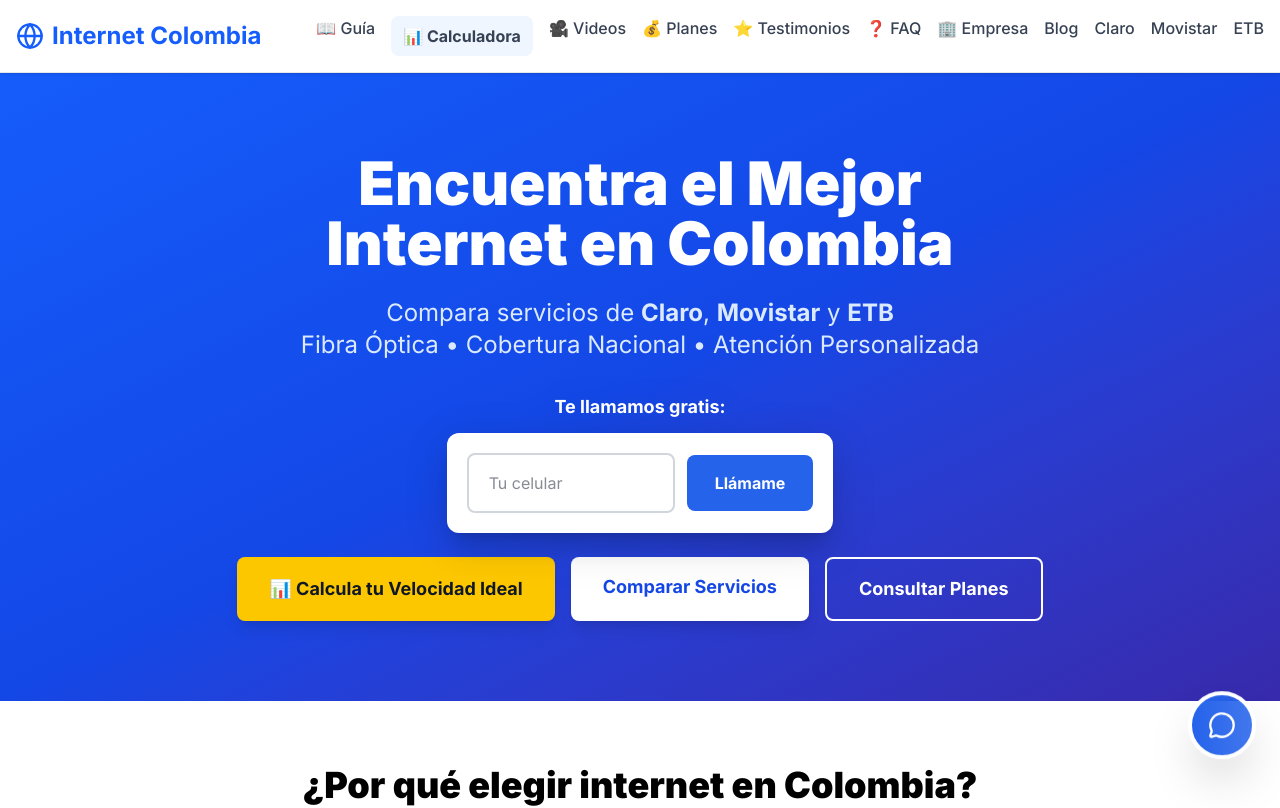
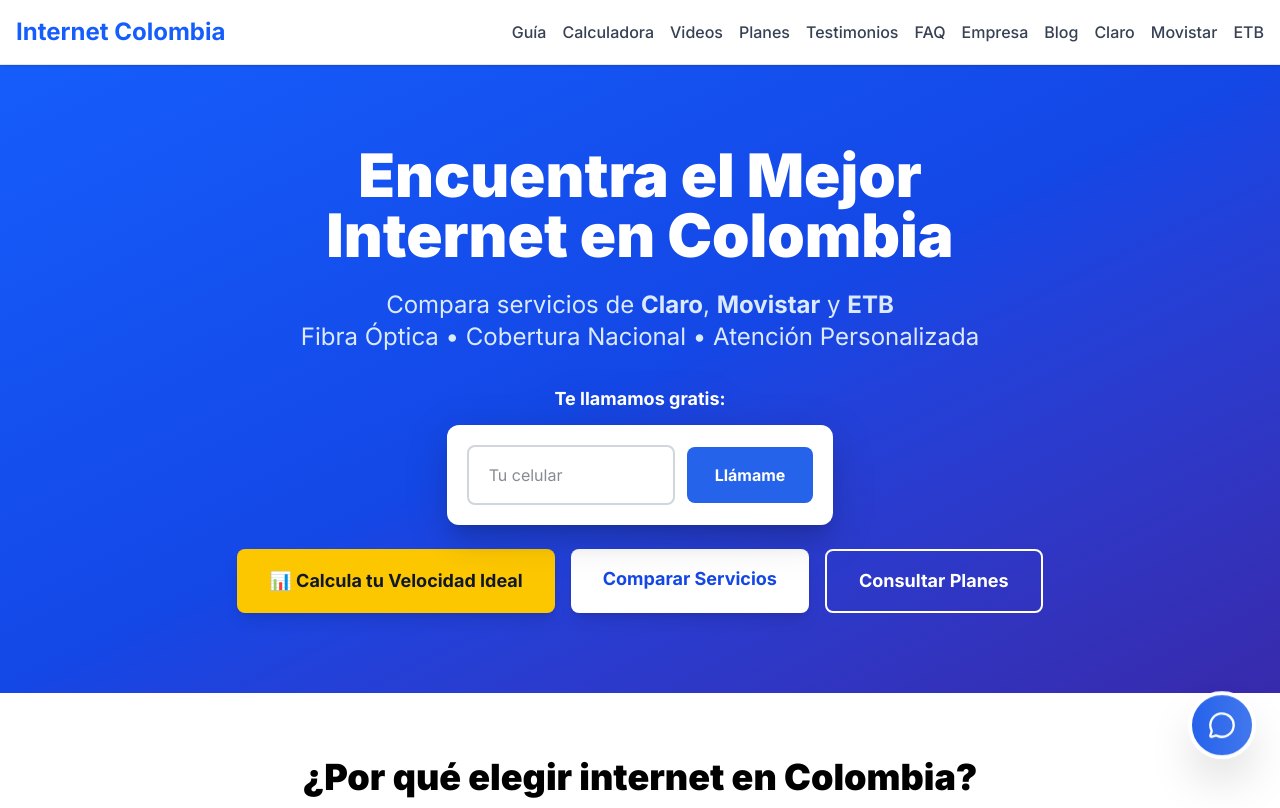
Before and after one commit to lordmacu/comparador, a Next.js app: page / in a window 1280 px wide. Shown: the top 808 px of the page. Built offline with nearby package versions, Linux system fonts and the light colour scheme.

Commit message:
Clean header - remove icons and unify navigation formatting

```diff
--- a/components/Header.tsx
+++ b/components/Header.tsx
@@ -1,7 +1,6 @@
 'use client';
 
 import { usePathname } from 'next/navigation';
-import { Globe } from 'lucide-react';
 
 export default function Header() {
   const pathname = usePathname();
@@ -17,31 +16,30 @@
     <header className="bg-white border-b border-gray-200 sticky top-0 z-50 shadow-sm">
       <nav className="container mx-auto px-4 py-4">
         <div className="flex items-center justify-between">
-          <a href="/" className="text-2xl font-bold text-blue-600 flex items-center gap-2">
-            <Globe size={28} />
+          <a href="/" className="text-2xl font-bold text-blue-600">
             Internet Colombia
           </a>
           <div className="flex gap-4">
             <a href="/guia-completa" className="text-gray-700 hover:text-blue-600 font-medium transition-colors">
-              📖 Guía
+              Guía
             </a>
-            <a href="/calculadora" className="text-gray-700 hover:text-blue-600 font-bold transition-colors bg-blue-50 px-3 py-2 rounded-lg">
-              📊 Calculadora
+            <a href="/calculadora" className="text-gray-700 hover:text-blue-600 font-medium transition-colors">
+              Calculadora
             </a>
             <a href="/videos" className="text-gray-700 hover:text-blue-600 font-medium transition-colors">
-              🎥 Videos
+              Videos
             </a>
             <a href="/planes" className="text-gray-700 hover:text-blue-600 font-medium transition-colors">
-              💰 Planes
+              Planes
             </a>
             <a href="/testimonios" className="text-gray-700 hover:text-blue-600 font-medium transition-colors">
-              ⭐ Testimonios
+              Testimonios
             </a>
             <a href="/faq" className="text-gray-700 hover:text-blue-600 font-medium transition-colors">
-              ❓ FAQ
+              FAQ
             </a>
             <a href="/empresa" className="text-gray-700 hover:text-blue-600 font-medium transition-colors">
-              🏢 Empresa
+              Empresa
             </a>
             <a href="/blog" className="text-gray-700 hover:text-blue-600 font-medium transition-colors">
               Blog
```
